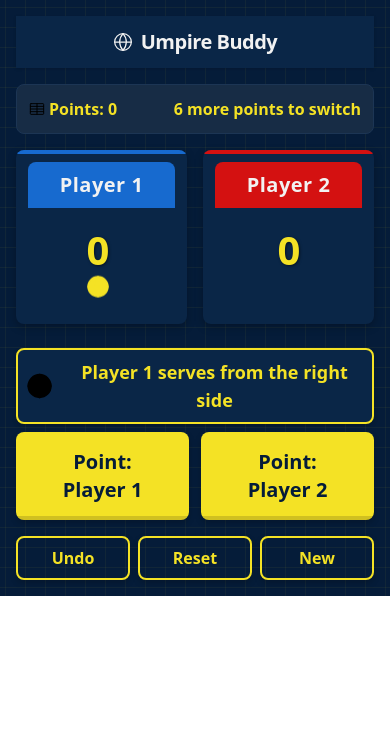
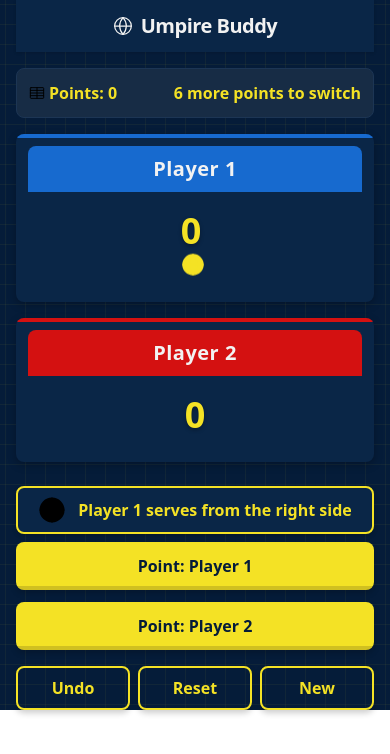
Before and after one commit to eRaz00r/umpire-buddy, a Next.js app: page / in a window 390 px wide. Both pictures are taken after a click on the button "Start Match". Shown: the top 754 px of the page. Built offline with nearby package versions, Linux system fonts and the light colour scheme.

Commit message:
Implement responsive UI for mobile devices

```diff
--- a/app/globals.css
+++ b/app/globals.css
@@ -1,5 +1,10 @@
 @import "tailwindcss";
 @import "tw-animate-css";
+
+/* Mobile-first media queries */
+/* Mobile (default) */
+/* Tablet and up: @media (min-width: 640px) - sm */
+/* Desktop: @media (min-width: 1024px) - lg */
 
 @custom-variant dark (&:is(.dark *));
 
@@ -257,7 +262,14 @@ h1, h2, h3, h4, h5, h6 {
 
 /* Layout */
 .container {
-  @apply p-4 mx-auto max-w-3xl;
+  @apply w-full px-4 mx-auto;
+  max-width: 100%;
+}
+
+@media (min-width: 640px) {
+  .container {
+    max-width: 540px;
+  }
 }
 
 .header {
@@ -348,25 +360,27 @@ h1, h2, h3, h4, h5, h6 {
 }
 
 .score-text {
-  font-size: 2.5rem;
-  font-weight: bold;
-  letter-spacing: -0.02em;
-  color: hsl(var(--primary)); /* US Open yellow */
-  text-shadow: 1px 1px 3px rgba(0,0,0,0.5);
+  @apply text-[2.25rem] sm:text-[3rem] font-bold;
+  color: hsl(var(--primary));
+  text-shadow: 0 2px 4px rgba(0,0,0,0.3);
 }
 
 .huge-text {
-  font-size: 3rem;
-  font-weight: 800;
-  letter-spacing: -0.02em;
-  color: hsl(var(--primary)); /* US Open yellow */
-  text-shadow: 1px 1px 3px rgba(0,0,0,0.5);
+  @apply text-2xl sm:text-4xl font-extrabold tracking-tight;
+  background: linear-gradient(to right, hsl(var(--primary)), hsl(var(--accent)));
+  -webkit-background-clip: text;
+  color: transparent;
 }
 
 /* Touch-friendly elements */
 .touch-button {
-  @apply py-4 px-6 text-xl font-bold rounded-lg;
-  min-height: 3.5rem;
+  @apply py-3 min-h-[48px] transition-colors;
+  touch-action: manipulation;
+}
+
+/* Optimize form inputs for touch */
+.input {
+  @apply h-12; /* Increase height for better touch targets */
 }
 
 /* Better mobile touch behavior */
--- a/components/match-scoreboard.tsx
+++ b/components/match-scoreboard.tsx
@@ -48,7 +48,7 @@ export default function MatchScoreBoard() {
 
       {/* Match Info */}
       <div className="match-info">
-        <div className="flex justify-between items-center">
+        <div className="flex justify-between items-center flex-wrap gap-2">
           <div className="flex items-center">
             <CourtIcon size={16} className="mr-1 text-primary" />
             <span className="highlight-text">Points: {state.totalPoints}</span>
@@ -63,8 +63,8 @@ export default function MatchScoreBoard() {
         </div>
       </div>
 
-      {/* Player Cards */}
-      <div className="grid grid-cols-2 gap-4 mb-6">
+      {/* Player Cards - Updated for mobile-first */}
+      <div className="grid grid-cols-1 sm:grid-cols-2 gap-4 mb-6">
         <div className={`player-card player1-card ${state.servingPlayer === 1 ? 'point-won' : ''}`}>
           <div className="player1-bg rounded-t-lg py-2 px-3 mb-3">
             <div className="player-name">{state.player1.name}</div>
@@ -99,15 +99,15 @@ export default function MatchScoreBoard() {
       </div>
 
       {/* Serving Info */}
-      <div className="set-card py-5 px-4 mb-4 text-center rounded-lg shadow-md border border-primary">
+      <div className="set-card py-4 sm:py-5 px-3 sm:px-4 mb-4 text-center rounded-lg shadow-md border border-primary">
         <p className="flex items-center justify-center">
           <TennisBallIcon size={28} filled={true} className="mr-3 text-primary" />
-          <span className="highlight-text text-lg font-bold">{servingPlayerName} serves from the {state.servingSide} side</span>
+          <span className="highlight-text text-base sm:text-lg font-bold">{servingPlayerName} serves from the {state.servingSide} side</span>
         </p>
       </div>
 
       {/* Point Scoring Buttons */}
-      <div className="grid grid-cols-2 gap-3 mb-4">
+      <div className="grid grid-cols-1 sm:grid-cols-2 gap-3 mb-4">
         <button
           onClick={() => handlePointWon(1)}
           className="btn btn-primary touch-button player1-bg"
@@ -122,8 +122,8 @@ export default function MatchScoreBoard() {
         </button>
       </div>
 
-      {/* Action Buttons */}
-      <div className="grid grid-cols-3 gap-2">
+      {/* Action Buttons - Updated for mobile */}
+      <div className="grid grid-cols-3 gap-2 mt-4">
         <button
           onClick={handleUndoPoint}
           className="btn btn-secondary"
--- a/components/match-setup.tsx
+++ b/components/match-setup.tsx
@@ -54,7 +54,7 @@ export default function MatchSetup() {
               placeholder="Enter player 1 name"
               value={player1Name}
               onChange={(e) => setPlayer1Name(e.target.value)}
-              className="bg-white text-black placeholder:text-gray-500"
+              className="bg-white text-black placeholder:text-gray-500 h-12"
             />
           </div>
           <div className="space-y-2">
@@ -64,23 +64,23 @@ export default function MatchSetup() {
               placeholder="Enter player 2 name"
               value={player2Name}
               onChange={(e) => setPlayer2Name(e.target.value)}
-              className="bg-white text-black placeholder:text-gray-500"
+              className="bg-white text-black placeholder:text-gray-500 h-12"
             />
           </div>
 
-          <div className="space-y-2 pt-4">
+          <div className="space-y-2 pt-2 sm:pt-4">
             <Label className="text-white">Who serves first?</Label>
-            <div className="flex gap-4">
+            <div className="flex flex-col sm:flex-row gap-2 sm:gap-4">
               <button
                 type="button"
-                className={`flex-1 btn ${firstServer === 1 ? 'player1-bg' : 'btn-secondary'}`}
+                className={`flex-1 btn touch-button ${firstServer === 1 ? 'player1-bg' : 'btn-secondary'}`}
                 onClick={() => setFirstServer(1)}
               >
                 {player1Name || 'Player 1'}
               </button>
               <button
                 type="button"
-                className={`flex-1 btn ${firstServer === 2 ? 'player2-bg' : 'btn-secondary'}`}
+                className={`flex-1 btn touch-button ${firstServer === 2 ? 'player2-bg' : 'btn-secondary'}`}
                 onClick={() => setFirstServer(2)}
               >
                 {player2Name || 'Player 2'}
--- a/components/match-winner.tsx
+++ b/components/match-winner.tsx
@@ -40,7 +40,7 @@ export default function MatchWinner() {
         </h1>
       </div>
 
-      <div className="match-info mb-6">
+      <div className="match-info mb-4 sm:mb-6">
         <div className="text-center text-white">
           <div className="flex items-center justify-center mb-1">
             <TimerIcon size={16} className="mr-1" />
@@ -52,14 +52,14 @@ export default function MatchWinner() {
         </div>
       </div>
 
-      <Card className="w-full border-border shadow-sm mb-6">
+      <Card className="w-full border-border shadow-sm mb-4 sm:mb-6">
         <CardHeader className="text-center pb-2">
           <h2 className="text-xl font-semibold tracking-tight text-white">🏆 Winner 🏆</h2>
         </CardHeader>
         <CardContent className="text-center pb-4">
-          <div className="alert-bg p-4 rounded-lg">
+          <div className="alert-bg p-3 sm:p-4 rounded-lg">
             <p className="huge-text mb-2">{winnerName}</p>
-            <p className="text-xl">Final Score: {winnerScore} - {loserScore}</p>
+            <p className="text-lg sm:text-xl">Final Score: {winnerScore} - {loserScore}</p>
           </div>
         </CardContent>
       </Card>
@@ -69,7 +69,7 @@ export default function MatchWinner() {
         {canUndo && (
           <button
             onClick={handleUndoPoint}
-            className="w-full btn btn-secondary"
+            className="w-full btn btn-secondary touch-button"
           >
             Undo Last Point
           </button>
@@ -83,7 +83,7 @@ export default function MatchWinner() {
         </button>
 
         <button
-          className="w-full btn btn-secondary"
+          className="w-full btn btn-secondary touch-button"
           onClick={handleNewMatch}
         >
           New Match
```
